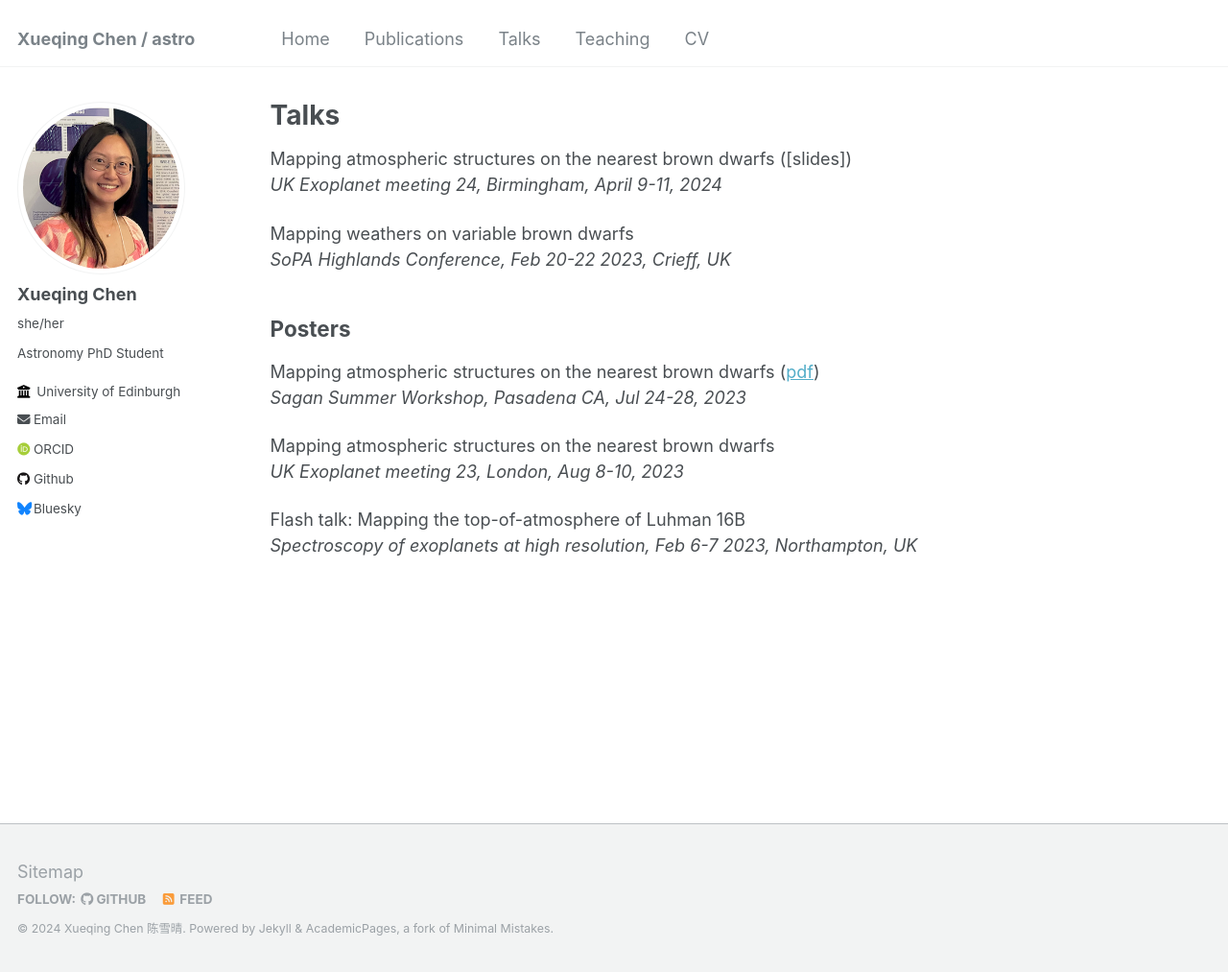
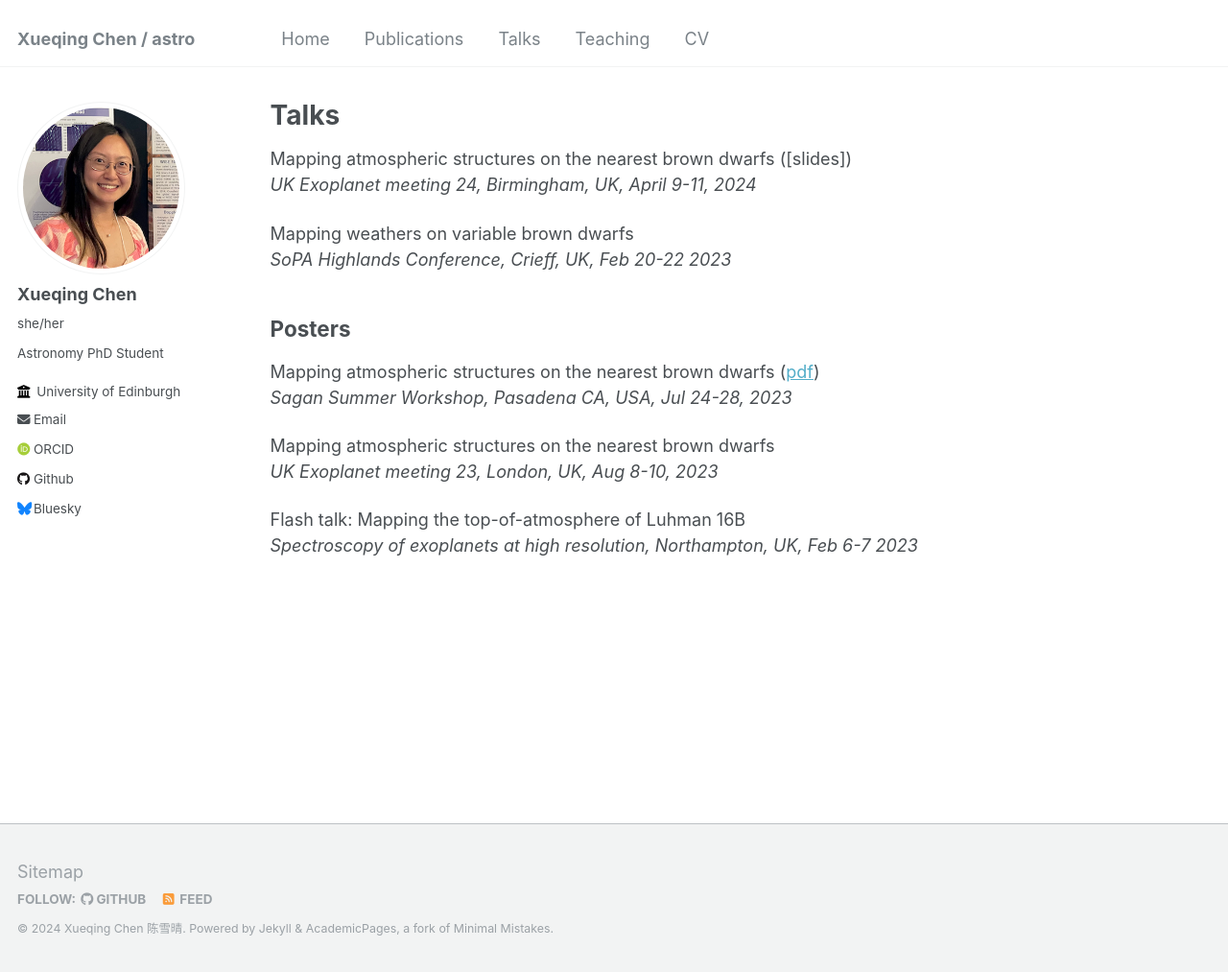
Before and after one commit to alphalyncis/alphalyncis.github.io, a Jekyll site: the page built from _pages/talks.md, in a window 1280 px wide and 1013 px high. Shown: the whole window at 96% size. Built offline with Jekyll 4.4.1, drawn with Linux system fonts in a browser that asks for light colours; some web fonts are replaced.

Commit message:
Update talks.md

```diff
--- a/_pages/talks.md
+++ b/_pages/talks.md
@@ -6,18 +6,18 @@ author_profile: true
 ---
 
 Mapping atmospheric structures on the nearest brown dwarfs ([slides])\
-_UK Exoplanet meeting 24, Birmingham, April 9-11, 2024_
+_UK Exoplanet meeting 24, Birmingham, UK, April 9-11, 2024_
 
 Mapping weathers on variable brown dwarfs\
-_SoPA Highlands Conference, Feb 20-22 2023, Crieff, UK_
+_SoPA Highlands Conference, Crieff, UK, Feb 20-22 2023_
 
 Posters
 ------
 Mapping atmospheric structures on the nearest brown dwarfs ([pdf](https://alphalyncis.github.io/files/sagan_poster.pdf))\
-_Sagan Summer Workshop, Pasadena CA, Jul 24-28, 2023_
+_Sagan Summer Workshop, Pasadena CA, USA, Jul 24-28, 2023_
 
 Mapping atmospheric structures on the nearest brown dwarfs\
-_UK Exoplanet meeting 23, London, Aug 8-10, 2023_
+_UK Exoplanet meeting 23, London, UK, Aug 8-10, 2023_
 
 Flash talk: Mapping the top-of-atmosphere of Luhman 16B\
-_Spectroscopy of exoplanets at high resolution, Feb 6-7 2023, Northampton, UK_
+_Spectroscopy of exoplanets at high resolution, Northampton, UK, Feb 6-7 2023_
```
